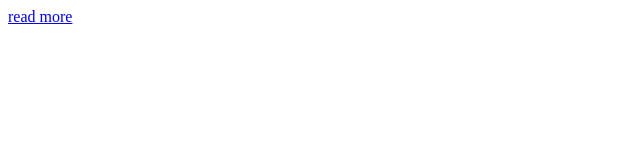
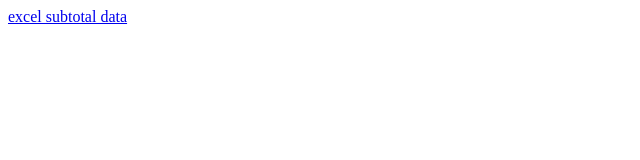
Before and after one commit to allwebs/coursesreadmore, a plain HTML site: page index.html in a window 1280 px wide. Shown: the full height of the page, 0-640 px from the left. Drawn offline with Linux system fonts and the light colour scheme.

Commit message:
Update index.html

```diff
--- a/index.html
+++ b/index.html
@@ -5,6 +5,6 @@ computer
 </title>
 </head>
 <body>
-<a href="https://github.com/allwebs/coursesreadmore/blob/main/subtotalexcel.jpg?raw=true">read more</a>
+<a href="https://github.com/allwebs/coursesreadmore/blob/main/subtotalexcel.jpg?raw=true">excel subtotal data</a>
 </body>
 </html>
```
